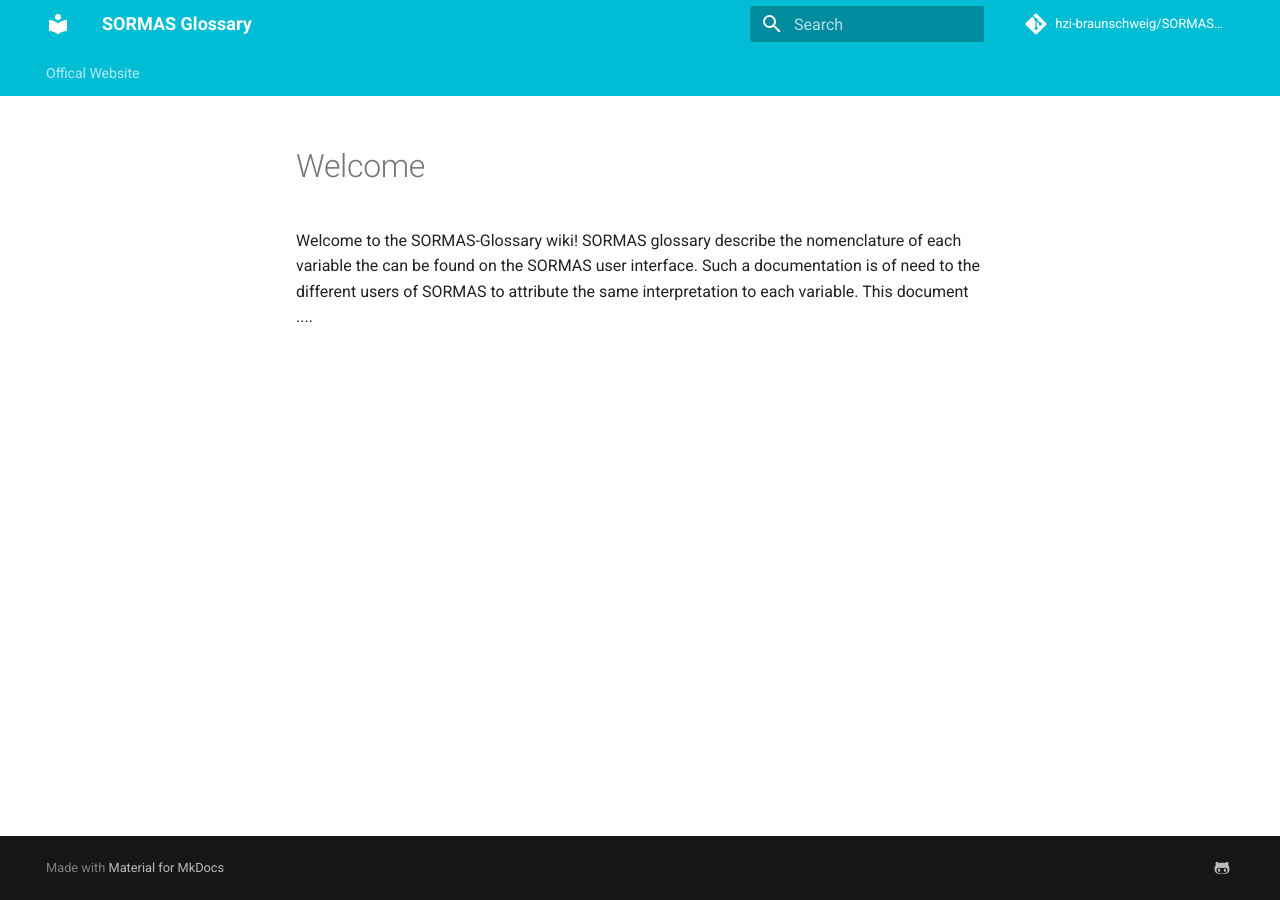
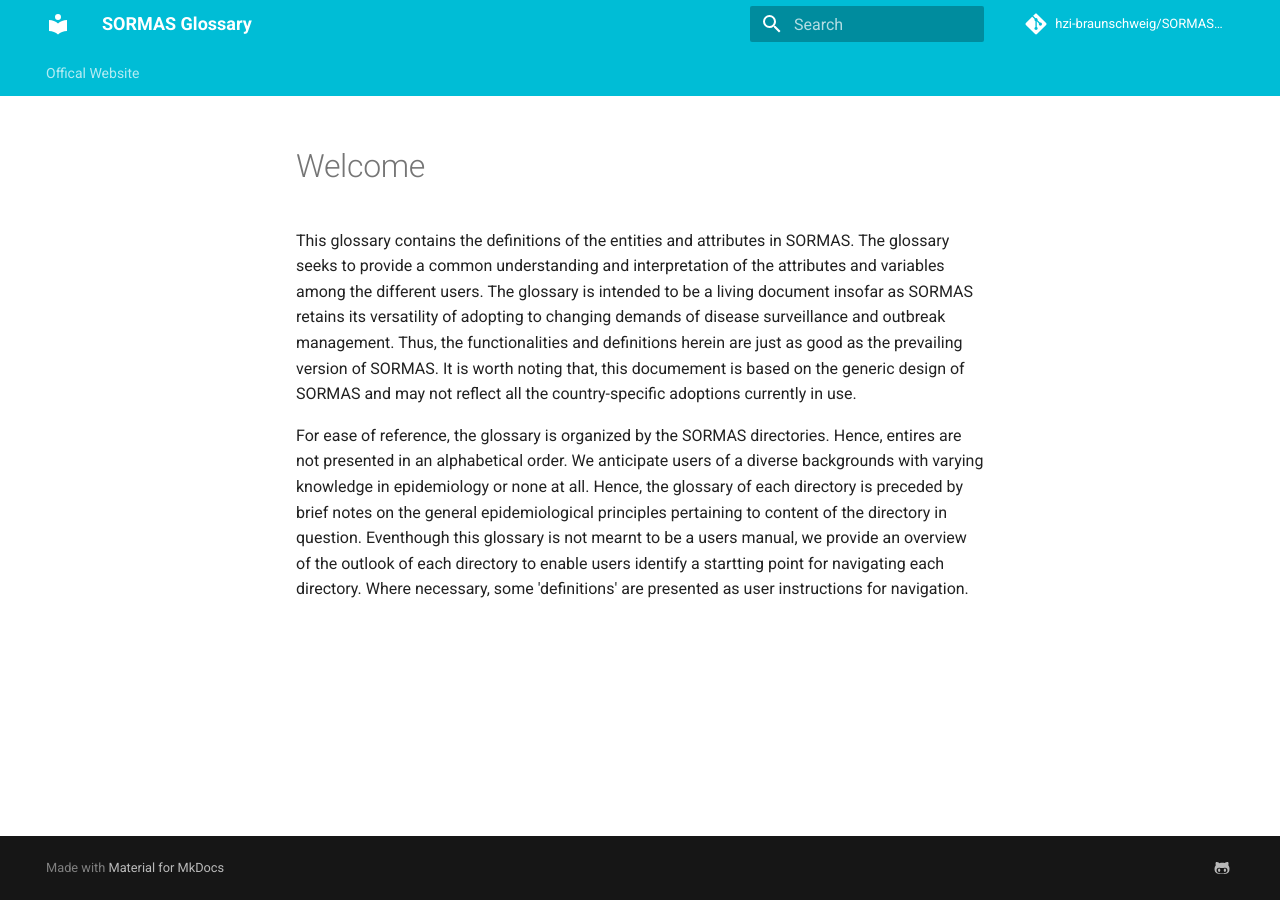
Before and after one commit to SORMAS-Foundation/SORMAS-Glossary, an MkDocs documentation site: the page built from docs/index.md, in a window 1280 px wide. Built offline with MkDocs 1.6.1 and Material for MkDocs 9.7.7, drawn with Linux system fonts in a browser that asks for light colours; comment, search, counter and statistics services are not loaded.

Commit message:
update welcome page

```diff
--- a/docs/index.md
+++ b/docs/index.md
@@ -1,3 +1,14 @@
 # Welcome
+This glossary contains the definitions of the entities and attributes in SORMAS. The glossary seeks to provide a common
+understanding and interpretation of the attributes and variables among the different users. The glossary is intended to
+be a living document insofar as SORMAS retains its versatility of adopting to changing demands of disease surveillance
+and outbreak management. Thus, the functionalities and definitions herein are just as good as the prevailing version of
+SORMAS. It is worth noting that, this documement is based on the generic design of SORMAS and may not reflect all the
+country-specific adoptions currently in use.
 
-Welcome to the SORMAS-Glossary wiki! SORMAS glossary describe the nomenclature of each variable the can be found on the SORMAS user interface. Such a documentation is of need to the different users of SORMAS to attribute the same interpretation to each variable. This document ....
+For ease of reference, the glossary is organized by the SORMAS directories. Hence, entires are not presented in an
+alphabetical order. We anticipate users of a diverse backgrounds with varying knowledge in epidemiology or none at all.
+Hence, the  glossary of each directory is preceded by brief notes on the general epidemiological principles pertaining
+to content of the directory in question. Eventhough this glossary is not mearnt to be a users manual, we provide an
+overview of the  outlook of each directory to enable users identify a startting point for navigating each directory.
+Where necessary, some 'definitions' are presented as user instructions for navigation.
```
